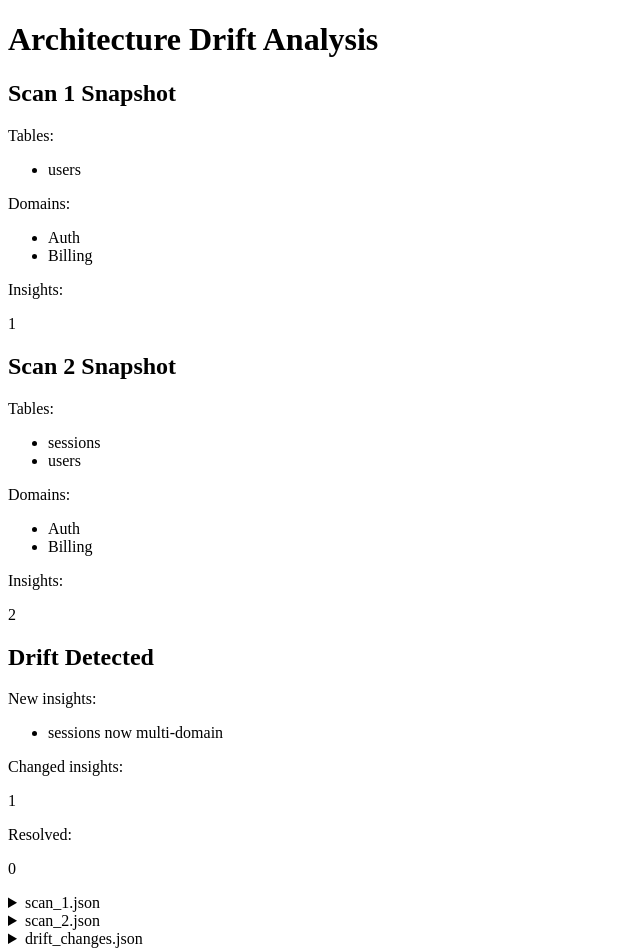
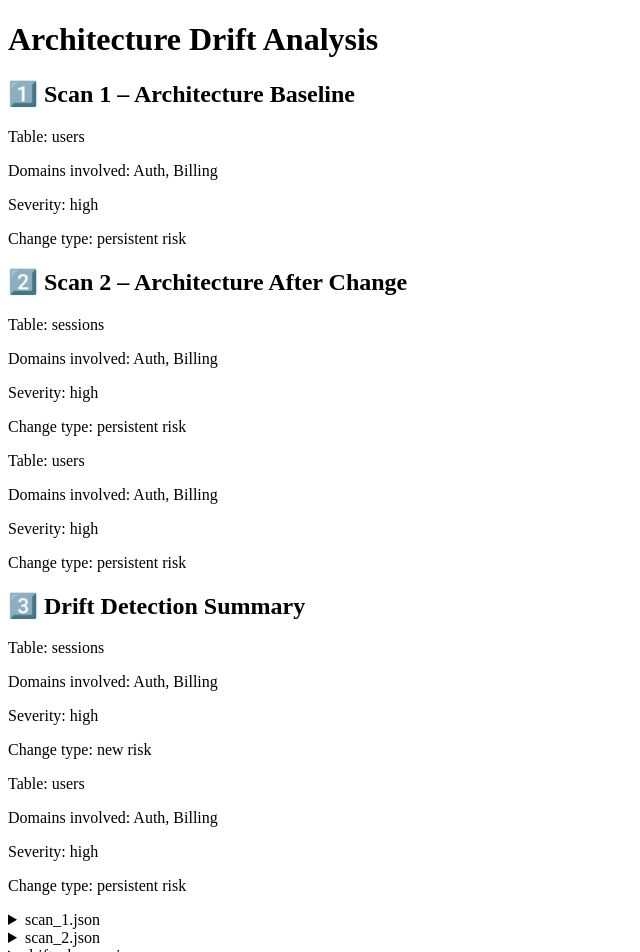
Before and after one commit to freewebguys/arc-sight-web-demo, a Next.js app: page /arc-drift in a window 1280 px wide. Shown: the top 952 px of the page, without its empty margins (0-640 px from the left). Built offline with nearby package versions, Linux system fonts and the light colour scheme.

Commit message:
Update styling for landing and drift demo pages

```diff
--- a/pages/arc-drift.tsx
+++ b/pages/arc-drift.tsx
@@ -83,98 +83,69 @@ export default function ArcDrift() {
       <div className="max-w-4xl mx-auto px-6 py-12">
         <h1 className="text-4xl md:text-6xl font-semibold text-gray-900 mb-8">Architecture Drift Analysis</h1>
 
-        {/* 3-Column Comparison Table */}
-        <div className="grid grid-cols-3 gap-6 mb-12">
-          {/* Column A: Scan 1 Snapshot */}
-          <div className="border border-gray-300 rounded p-4">
-            <h2 className="text-xl font-semibold text-gray-900 mb-4">Scan 1 Snapshot</h2>
+        {/* Scan 1 – Architecture Baseline */}
+        <div className="bg-white shadow-sm rounded-lg p-6 mb-6">
+          <h2 className="text-2xl font-semibold text-gray-900 mb-4">1️⃣ Scan 1 – Architecture Baseline</h2>
           {scan1 ? (
-              <div className="space-y-3">
-                <div>
-                  <p className="font-medium text-gray-700 mb-1">Tables:</p>
-                  <ul className="list-disc list-inside text-gray-600">
-                    {getTablesFromInsights(scan1.insights).map((table) => (
-                      <li key={table}>{table}</li>
+            <div className="space-y-4">
+              {scan1.insights.map((insight, idx) => (
+                <div key={idx} className="border-l-2 border-gray-300 pl-4">
+                  <p className="font-medium text-gray-900 mb-1">Table: <span className="font-normal">{insight.table}</span></p>
+                  <p className="font-medium text-gray-900 mb-1">Domains involved: <span className="font-normal">{insight.domains.join(', ')}</span></p>
+                  <p className="font-medium text-gray-900 mb-1">Severity: <span className="font-normal capitalize">{insight.severity}</span></p>
+                  <p className="font-medium text-gray-900 mb-1">Change type: <span className="font-normal">persistent risk</span></p>
+                </div>
               ))}
-                  </ul>
-                </div>
-                <div>
-                  <p className="font-medium text-gray-700 mb-1">Domains:</p>
-                  <ul className="list-disc list-inside text-gray-600">
-                    {getDomainsFromInsights(scan1.insights).map((domain) => (
-                      <li key={domain}>{domain}</li>
-                    ))}
-                  </ul>
-                </div>
-                <div>
-                  <p className="font-medium text-gray-700 mb-1">Insights:</p>
-                  <p className="text-gray-600">{scan1.insights.length}</p>
-                </div>
             </div>
           ) : (
             <p className="text-gray-500">Loading...</p>
           )}
         </div>
 
-          {/* Column B: Scan 2 Snapshot */}
-          <div className="border border-gray-300 rounded p-4">
-            <h2 className="text-xl font-semibold text-gray-900 mb-4">Scan 2 Snapshot</h2>
+        {/* Scan 2 – Architecture After Change */}
+        <div className="bg-white shadow-sm rounded-lg p-6 mb-6">
+          <h2 className="text-2xl font-semibold text-gray-900 mb-4">2️⃣ Scan 2 – Architecture After Change</h2>
           {scan2 ? (
-              <div className="space-y-3">
-                <div>
-                  <p className="font-medium text-gray-700 mb-1">Tables:</p>
-                  <ul className="list-disc list-inside text-gray-600">
-                    {getTablesFromInsights(scan2.insights).map((table) => (
-                      <li key={table}>{table}</li>
+            <div className="space-y-4">
+              {scan2.insights.map((insight, idx) => (
+                <div key={idx} className="border-l-2 border-gray-300 pl-4">
+                  <p className="font-medium text-gray-900 mb-1">Table: <span className="font-normal">{insight.table}</span></p>
+                  <p className="font-medium text-gray-900 mb-1">Domains involved: <span className="font-normal">{insight.domains.join(', ')}</span></p>
+                  <p className="font-medium text-gray-900 mb-1">Severity: <span className="font-normal capitalize">{insight.severity}</span></p>
+                  <p className="font-medium text-gray-900 mb-1">Change type: <span className="font-normal">persistent risk</span></p>
+                </div>
               ))}
-                  </ul>
-                </div>
-                <div>
-                  <p className="font-medium text-gray-700 mb-1">Domains:</p>
-                  <ul className="list-disc list-inside text-gray-600">
-                    {getDomainsFromInsights(scan2.insights).map((domain) => (
-                      <li key={domain}>{domain}</li>
-                    ))}
-                  </ul>
-                </div>
-                <div>
-                  <p className="font-medium text-gray-700 mb-1">Insights:</p>
-                  <p className="text-gray-600">{scan2.insights.length}</p>
-                </div>
             </div>
           ) : (
             <p className="text-gray-500">Loading...</p>
           )}
         </div>
 
-          {/* Column C: Drift Detected */}
-          <div className="border border-gray-300 rounded p-4">
-            <h2 className="text-xl font-semibold text-gray-900 mb-4">Drift Detected</h2>
+        {/* Drift Detection Summary */}
+        <div className="bg-white shadow-sm rounded-lg p-6 mb-6">
+          <h2 className="text-2xl font-semibold text-gray-900 mb-4">3️⃣ Drift Detection Summary</h2>
           {drift ? (
-              <div className="space-y-3">
-                <div>
-                  <p className="font-medium text-gray-700 mb-1">New insights:</p>
-                  <ul className="list-disc list-inside text-gray-600">
+            <div className="space-y-4">
               {drift.new_insights.map((insight, idx) => (
-                      <li key={idx}>
-                        {insight.table} now multi-domain
-                      </li>
+                <div key={idx} className="border-l-2 border-red-400 pl-4">
+                  <p className="font-medium text-gray-900 mb-1">Table: <span className="font-normal">{insight.table}</span></p>
+                  <p className="font-medium text-gray-900 mb-1">Domains involved: <span className="font-normal">{insight.domains.join(', ')}</span></p>
+                  <p className="font-medium text-gray-900 mb-1">Severity: <span className="font-normal capitalize">{insight.severity}</span></p>
+                  <p className="font-medium text-gray-900 mb-1">Change type: <span className="font-normal text-red-600">new risk</span></p>
+                </div>
               ))}
-                  </ul>
+              {drift.changed_insights.map((change, idx) => (
+                <div key={idx} className="border-l-2 border-yellow-400 pl-4">
+                  <p className="font-medium text-gray-900 mb-1">Table: <span className="font-normal">{change.current.table}</span></p>
+                  <p className="font-medium text-gray-900 mb-1">Domains involved: <span className="font-normal">{change.current.domains.join(', ')}</span></p>
+                  <p className="font-medium text-gray-900 mb-1">Severity: <span className="font-normal capitalize">{change.current.severity}</span></p>
+                  <p className="font-medium text-gray-900 mb-1">Change type: <span className="font-normal text-yellow-600">persistent risk</span></p>
                 </div>
-                <div>
-                  <p className="font-medium text-gray-700 mb-1">Changed insights:</p>
-                  <p className="text-gray-600">{drift.summary.changed_count}</p>
-                </div>
-                <div>
-                  <p className="font-medium text-gray-700 mb-1">Resolved:</p>
-                  <p className="text-gray-600">{drift.summary.resolved_count}</p>
-                </div>
+              ))}
             </div>
           ) : (
             <p className="text-gray-500">Loading...</p>
           )}
-          </div>
         </div>
 
         {/* Collapsible JSON Blocks */}
@@ -183,7 +154,7 @@ export default function ArcDrift() {
             <summary className="cursor-pointer font-medium text-gray-900 mb-2">
               scan_1.json
             </summary>
-            <pre className="text-sm bg-gray-100 p-4 rounded-lg overflow-x-auto">
+            <pre className="bg-gray-100 p-3 rounded text-sm overflow-x-auto">
               {scan1Raw || 'Loading...'}
             </pre>
           </details>
@@ -192,7 +163,7 @@ export default function ArcDrift() {
             <summary className="cursor-pointer font-medium text-gray-900 mb-2">
               scan_2.json
             </summary>
-            <pre className="text-sm bg-gray-100 p-4 rounded-lg overflow-x-auto">
+            <pre className="bg-gray-100 p-3 rounded text-sm overflow-x-auto">
               {scan2Raw || 'Loading...'}
             </pre>
           </details>
@@ -201,7 +172,7 @@ export default function ArcDrift() {
             <summary className="cursor-pointer font-medium text-gray-900 mb-2">
               drift_changes.json
             </summary>
-            <pre className="text-sm bg-gray-100 p-4 rounded-lg overflow-x-auto">
+            <pre className="bg-gray-100 p-3 rounded text-sm overflow-x-auto">
               {driftRaw || 'Loading...'}
             </pre>
           </details>
@@ -210,7 +181,7 @@ export default function ArcDrift() {
         {/* Footer Text */}
         <div className="border-t border-gray-300 pt-8 mb-8">
           <p className="text-gray-700 text-center">
-            This drift was detected without AI, without code execution, and without runtime tracing — purely through static, deterministic analysis.
+            This drift was detected without AI, without runtime tracing, and without human review — purely through deterministic analysis of code structure and schema ownership.
           </p>
         </div>
 
@@ -218,9 +189,9 @@ export default function ArcDrift() {
         <div className="text-center">
           <a
             href="mailto:fiona@arcsight.io"
-            className="inline-block border border-black px-4 py-2 rounded-lg hover:bg-gray-100 transition"
+            className="inline-block bg-black text-white px-6 py-3 rounded-lg hover:bg-gray-800 transition font-medium"
           >
-            Request ArcSight Analysis
+            Run ArcSight on My Architecture
           </a>
         </div>
       </div>
```
Also changed, not shown: pages/index.tsx (+5 -5 lines). Lines whose indentation alone changed are shown as unchanged.
